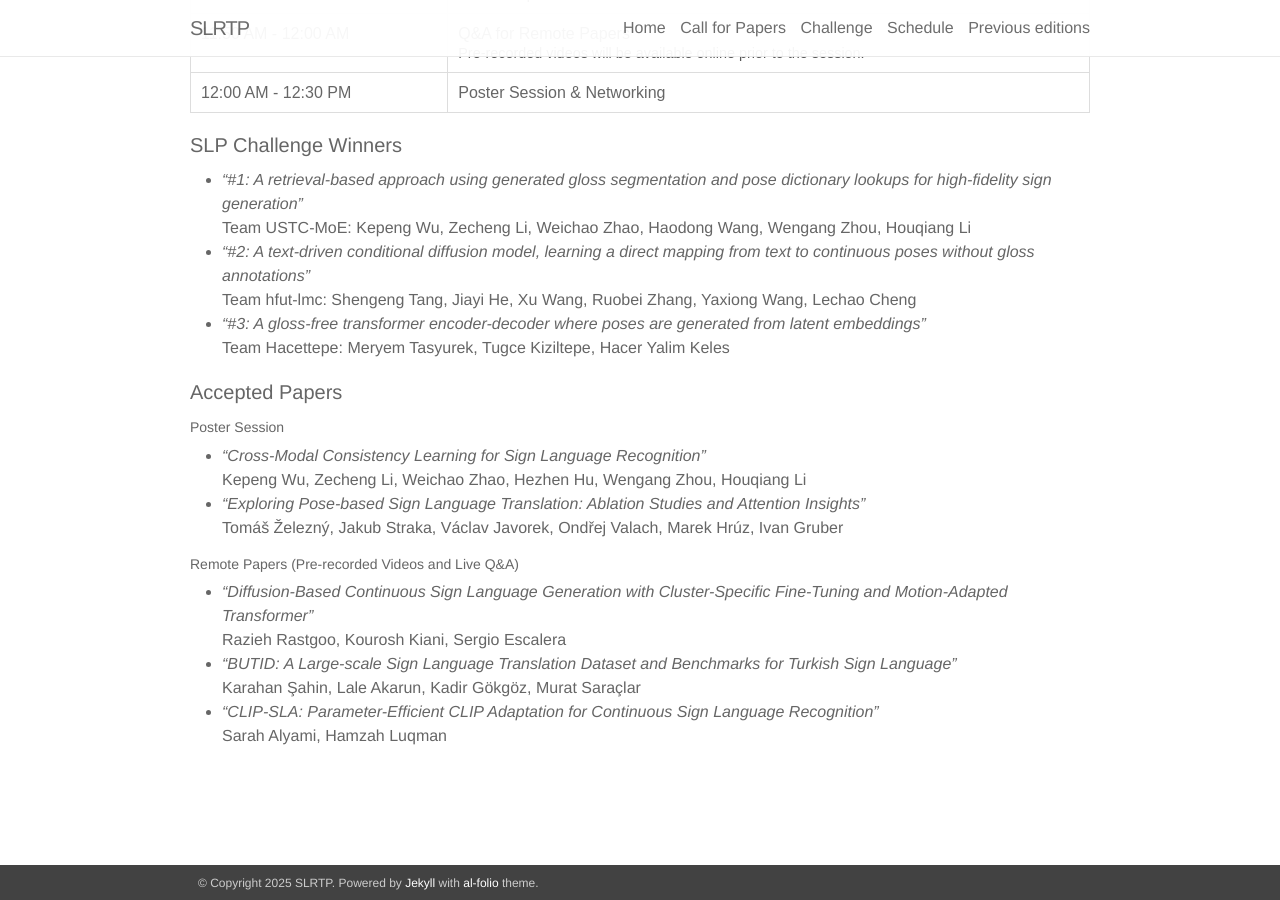
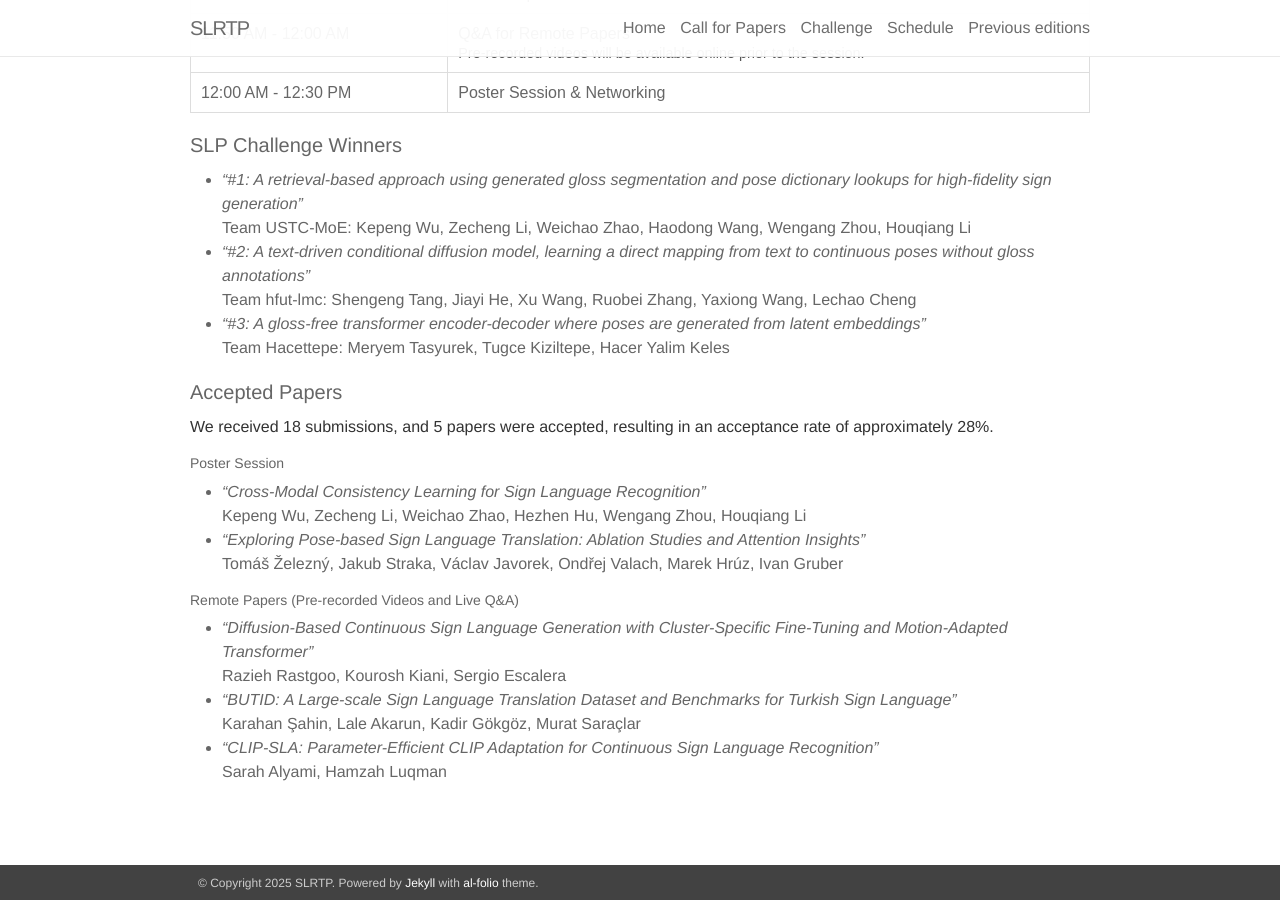
Before and after one commit to slrtpworkshop/slrtpworkshop.github.io, a Jekyll site: the page built from _pages/03_schedule.md, in a window 1280 px wide and 900 px high, scrolled down 1028 px. Built offline with Jekyll 4.4.1, drawn with Linux system fonts in a browser that asks for light colours; nearby versions of some CDN libraries.

Commit message:
Update 03_schedule.md

```diff
--- a/_pages/03_schedule.md
+++ b/_pages/03_schedule.md
@@ -75,6 +75,8 @@ We sincerely thank CVPR for providing interpretation services and supporting acc
 </ul>
 
 <h4>Accepted Papers</h4>
+We received 18 submissions, and 5 papers were accepted, resulting in an acceptance rate of approximately 28%.
+
 <h5>Poster Session</h5>
 <ul>
   <li><em>“Cross-Modal Consistency Learning for Sign Language Recognition”</em><br> Kepeng Wu, Zecheng Li, Weichao Zhao, Hezhen Hu, Wengang Zhou, Houqiang Li</li>
```
